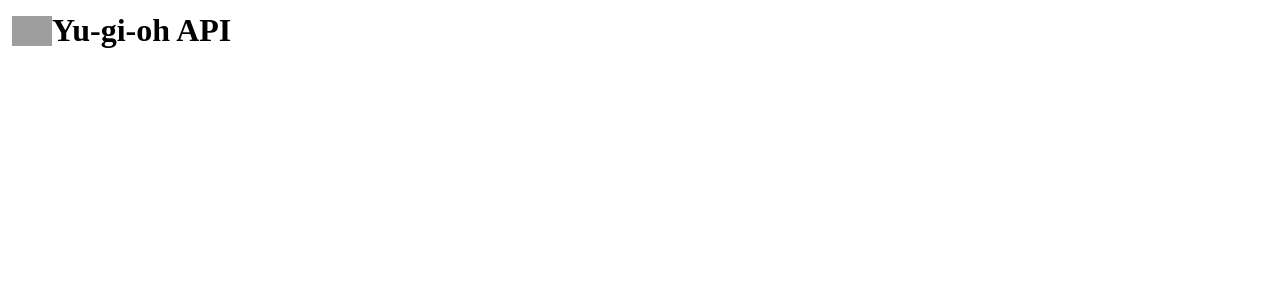
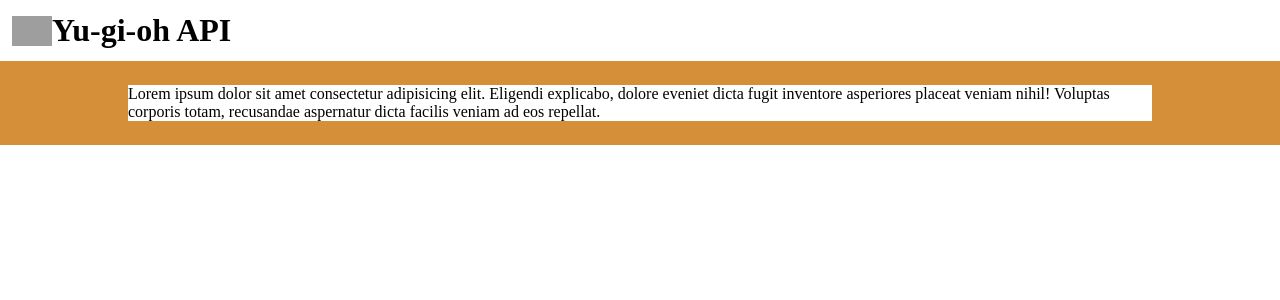
Before and after one commit to DanieleBegnis/vite-yu-gi-oh, a Vue app: page / in a window 1280 px wide. Shown: the top 300 px of the page. Built offline with nearby package versions, Linux system fonts and the light colour scheme; grey boxes are pictures that could not be loaded.

Commit message:
feat: addnconmtainer

```diff
--- a/src/App.vue
+++ b/src/App.vue
@@ -1,9 +1,11 @@
 <script>
 import AppHeader from './components/AppHeader.vue';
+import AppMain from './components/AppMain.vue';
 
 export default {
   components: {
-    AppHeader
+    AppHeader,
+    AppMain
   }
 }
 </script>
@@ -11,6 +13,7 @@ export default {
 
 <template>
   <AppHeader></AppHeader>
+  <AppMain></AppMain>
 </template>
 
 <style lang="scss">
--- /dev/null
+++ b/src/components/AppMain.vue
@@ -0,0 +1,31 @@
+<script>
+export default {
+    name: 'AppMain',
+}
+</script>
+
+<template>
+    <section class="cards-list">
+        <div class="container">
+            <div class="yugi-cards">
+                Lorem ipsum dolor sit amet consectetur adipisicing elit. Eligendi explicabo, dolore eveniet dicta fugit inventore asperiores placeat veniam nihil! Voluptas corporis totam, recusandae aspernatur dicta facilis veniam ad eos repellat.
+            </div>
+        </div>
+    </section>
+</template>
+
+<style scoped lang="scss">
+.cards-list {
+    background-color: #d48f38;
+    padding-top: 24px ;
+    padding-bottom: 24px;
+}
+.container {
+    width: 80%;
+    margin: 0 auto;
+    background-color: #fff;
+    .yugi-cards {
+
+    }
+}
+</style>
```
